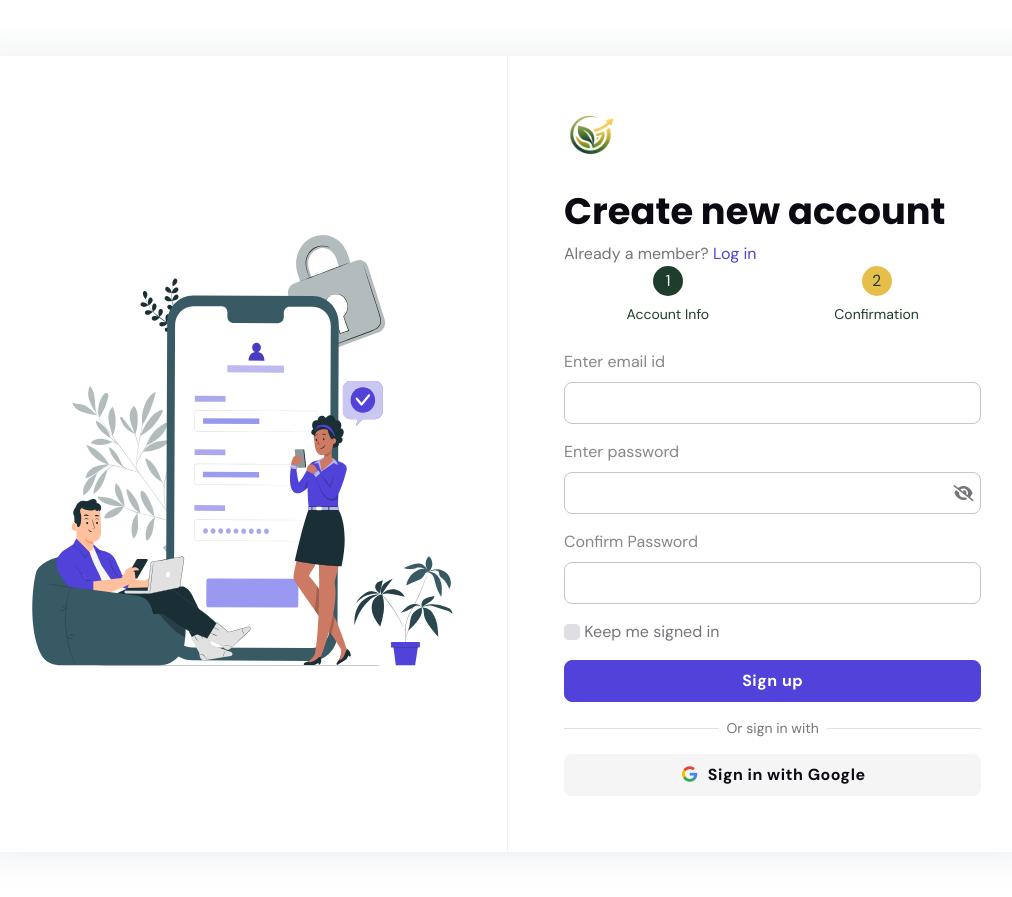
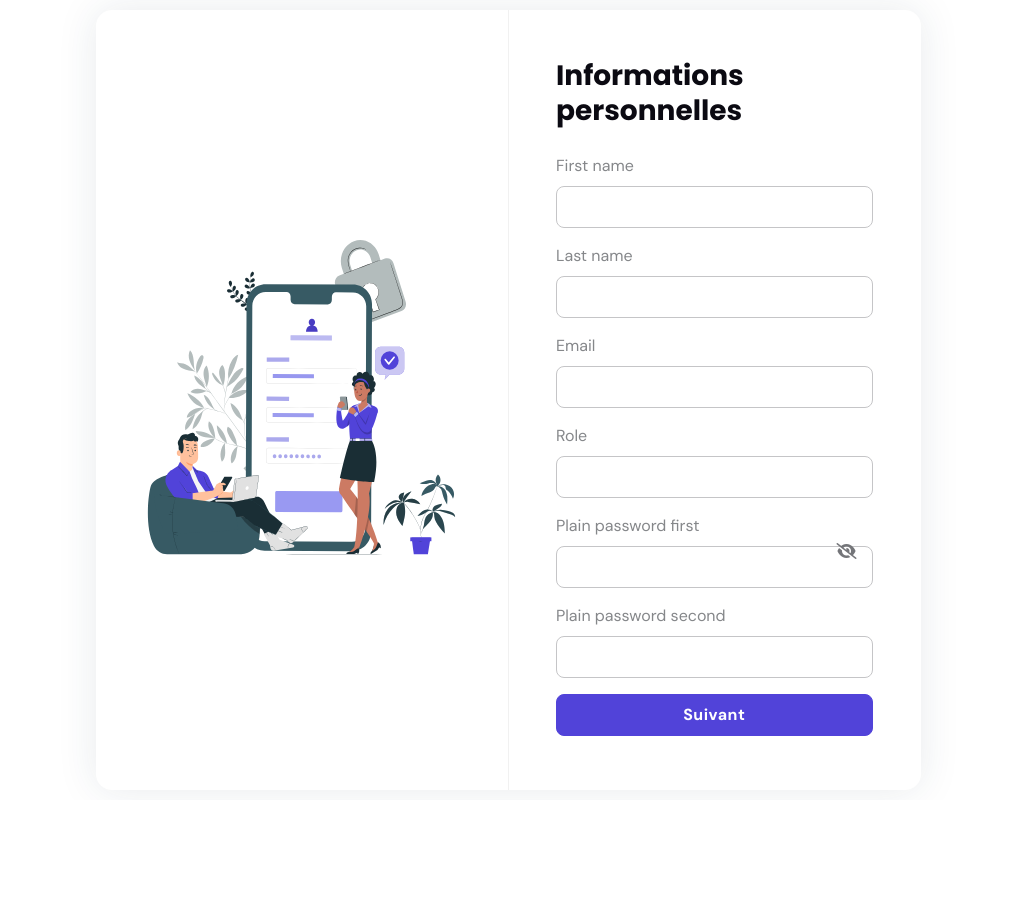
Before and after one commit to abir-Bk/Esprit-PIDEV-3A34-2026-AgriSmart, a Symfony app: template templates/register/index.html.twig in a window 1280 px wide. Shown: the whole page, without its empty margins (132-1144 px from the left). After the commit the page ends 790 px from the top, so only its background shows below. Run offline with Twig, Linux system fonts and the light colour scheme; the template is opened without the code that fills it, so the values that code supplies are empty; form fields are guessed from the names that the template uses; some libraries are stand-ins or nearby versions.

Commit message:
Add RegisterType form for user registration with validation and file uploads

```diff
--- a/composer.json
+++ b/composer.json
@@ -43,7 +43,8 @@
         "symfony/web-link": "6.4.*",
         "symfony/yaml": "6.4.*",
         "twig/extra-bundle": "^2.12|^3.0",
-        "twig/twig": "^2.12|^3.0"
+        "twig/twig": "^2.12|^3.0",
+        "vich/uploader-bundle": "^2.9"
     },
     "config": {
         "allow-plugins": {
--- a/config/bundles.php
+++ b/config/bundles.php
@@ -14,4 +14,5 @@ return [
     Symfony\Bundle\MonologBundle\MonologBundle::class => ['all' => true],
     Symfony\Bundle\MakerBundle\MakerBundle::class => ['dev' => true],
     Lexik\Bundle\JWTAuthenticationBundle\LexikJWTAuthenticationBundle::class => ['all' => true],
+    Vich\UploaderBundle\VichUploaderBundle::class => ['all' => true],
 ];
--- a/migrations/Version20260206212326.php
+++ b/migrations/Version20260207151525.php
@@ -10,7 +10,7 @@ use Doctrine\Migrations\AbstractMigration;
 /**
  * Auto-generated Migration: Please modify to your needs!
  */
-final class Version20260206212326 extends AbstractMigration
+final class Version20260207151525 extends AbstractMigration
 {
     public function getDescription(): string
     {
@@ -20,7 +20,7 @@ final class Version20260206212326 extends AbstractMigration
     public function up(Schema $schema): void
     {
         // this up() migration is auto-generated, please modify it to your needs
-        $this->addSql('CREATE TABLE users (id INT AUTO_INCREMENT NOT NULL, first_name VARCHAR(255) NOT NULL, last_name VARCHAR(255) NOT NULL, email VARCHAR(180) NOT NULL, role VARCHAR(50) NOT NULL, password VARCHAR(255) NOT NULL, phone VARCHAR(20) DEFAULT NULL, address VARCHAR(255) DEFAULT NULL, document_file VARCHAR(255) DEFAULT NULL, status VARCHAR(20) NOT NULL, created_at DATETIME NOT NULL, updated_at DATETIME NOT NULL, UNIQUE INDEX UNIQ_1483A5E9E7927C74 (email), PRIMARY KEY (id)) DEFAULT CHARACTER SET utf8mb4');
+        $this->addSql('CREATE TABLE users (id INT AUTO_INCREMENT NOT NULL, first_name VARCHAR(255) NOT NULL, last_name VARCHAR(255) NOT NULL, email VARCHAR(180) NOT NULL, role VARCHAR(50) NOT NULL, password VARCHAR(255) NOT NULL, phone VARCHAR(20) DEFAULT NULL, address VARCHAR(255) DEFAULT NULL, document_file VARCHAR(255) DEFAULT NULL, image VARCHAR(255) DEFAULT NULL, status VARCHAR(20) NOT NULL, created_at DATETIME NOT NULL, updated_at DATETIME NOT NULL, UNIQUE INDEX UNIQ_1483A5E9E7927C74 (email), PRIMARY KEY (id)) DEFAULT CHARACTER SET utf8mb4');
         $this->addSql('CREATE TABLE messenger_messages (id BIGINT AUTO_INCREMENT NOT NULL, body LONGTEXT NOT NULL, headers LONGTEXT NOT NULL, queue_name VARCHAR(190) NOT NULL, created_at DATETIME NOT NULL, available_at DATETIME NOT NULL, delivered_at DATETIME DEFAULT NULL, INDEX IDX_75EA56E0FB7336F0E3BD61CE16BA31DBBF396750 (queue_name, available_at, delivered_at, id), PRIMARY KEY (id)) DEFAULT CHARACTER SET utf8mb4');
     }
 
--- a/templates/register/index.html.twig
+++ b/templates/register/index.html.twig
@@ -1,122 +1,130 @@
 {% extends 'base.html.twig' %}
 
+{% block title %}Inscription - AgriSmart{% endblock %}
 
 {% block body %}
-<body>
+<main class="vh-100 d-flex align-items-center">
+    <div class="container">
+        <div class="row justify-content-center">
+            <div class="col-12 col-lg-10 col-xl-9">
+                <div class="bg-mode shadow rounded-3 overflow-hidden">
+                    <div class="row g-0">
 
-<!-- **************** MAIN CONTENT START **************** -->
-<main>
+                        <!-- Illustration -->
+                        <div class="col-lg-6 d-none d-lg-flex align-items-center">
+                            <div class="p-5">
+                                <img src="{{ asset('assets/images/element/signin.svg') }}" class="img-fluid">
+                            </div>
+                            <div class="vr opacity-1 d-none d-lg-block"></div>
+                        </div>
 
-<!-- =======================
-Main Content START -->
-<section class="vh-xxl-100">
-	<div class="container h-100 d-flex px-0 px-sm-4">
-		<div class="row justify-content-center align-items-center m-auto">
-			<div class="col-12">
-				<div class="bg-mode shadow rounded-3 overflow-hidden">
-					<div class="row g-0">
-						<!-- Vector Image -->
-						<div class="col-lg-6 d-md-flex align-items-center order-2 order-lg-1">
-							<div class="p-3 p-lg-5">
-								<img src="assets/images/element/signin.svg" alt="">
-							</div>
-							<!-- Divider -->
-							<div class="vr opacity-1 d-none d-lg-block"></div>
-						</div>
+                        <!-- Form -->
+                        <div class="col-lg-6">
+                            <div class="p-4 p-lg-5">
 
-						<!-- Information -->
-						<div class="col-lg-6 order-1">
-							<div class="p-4 p-sm-6">
-								<!-- Logo -->
-								<a href="index.html">
-									<img class="h-50px mb-4" src="assets/images/logo-titre.png" alt="logo">
-								</a>
-								<!-- Title -->
-								<h1 class="mb-2 h3">Create new account</h1>
-								<p class="mb-0">Already a member?<a href="sign-in.html"> Log in</a></p>
-                                        <!-- Stepper -->
-                                <div class="mb-4">
-                                    <div class="d-flex justify-content-between align-items-center position-relative">
-                                        <!-- Step 1 -->
-                                        <div class="text-center flex-fill position-relative">
-                                            <div class="rounded-circle mx-auto" style="width:30px; height:30px; background:#1F3D2B; color:white; line-height:30px;">1</div>
-                                            <small class="d-block mt-2" style="color:#1F3D2B;">Account Info</small>
-                                        </div>
+                                {% for message in app.flashes('success') %}
+                                    <div class="alert alert-success alert-dismissible fade show" role="alert">
+                                        {{ message }}
+                                        <button type="button" class="btn-close" data-bs-dismiss="alert"></button>
+                                    </div>
+                                {% endfor %}
 
-                                        <!-- Step Line -->
-                                        <div class="position-absolute top-50 start-0 end-0 translate-middle-y" style="height:2px; background:#E6BF4A; z-index:-1;"></div>
+                                {{ form_start(registrationForm, {
+                                    'attr': {
+                                        'class': 'mt-4 text-start',
+                                        'enctype': 'multipart/form-data',
+                                        'novalidate': 'novalidate'
+                                    }
+                                }) }}
 
-                                        <!-- Step 2 -->
-                                        <div class="text-center flex-fill position-relative">
-                                            <div class="rounded-circle mx-auto" style="width:30px; height:30px; background:#E6BF4A; color:#1F3D2B; line-height:30px;">2</div>
-                                            <small class="d-block mt-2" style="color:#1F3D2B;">Confirmation</small>
-                                        </div>
+                                <!-- STEP 1 -->
+                                <div id="step1">
+
+                                    <h4 class="mb-4">Informations personnelles</h4>
+
+                                    {{ form_row(registrationForm.firstName) }}
+                                    {{ form_row(registrationForm.lastName) }}
+                                    {{ form_row(registrationForm.email) }}
+                                    {{ form_row(registrationForm.role) }}
+
+                                    <div class="position-relative mb-3">
+                                        {{ form_row(registrationForm.plainPassword.first, {
+                                            'attr': {'id': 'psw-input', 'class': 'form-control'}
+                                        }) }}
+                                        <span class="position-absolute top-50 end-0 translate-middle-y pe-3">
+                                            <i class="fakepasswordicon fas fa-eye-slash cursor-pointer"></i>
+                                        </span>
                                     </div>
+
+                                    {{ form_row(registrationForm.plainPassword.second) }}
+
+                                    <button type="button" class="btn btn-primary w-100" onclick="nextStep()">
+                                        Suivant
+                                    </button>
+
                                 </div>
-								<!-- Form START -->
-								<form class="mt-4 text-start">
-									<!-- Email -->
-									<div class="mb-3">
-										<label class="form-label">Enter email id</label>
-										<input type="email" class="form-control">
-									</div>
-									<!-- Password -->
-									<div class="mb-3 position-relative">
-										<label class="form-label">Enter password</label>
-										<input class="form-control fakepassword" type="password" id="psw-input">
-										<span class="position-absolute top-50 end-0 translate-middle-y p-0 mt-3">
-											<i class="fakepasswordicon fas fa-eye-slash cursor-pointer p-2"></i>
-										</span>
-									</div>
-									<!-- Confirm Password -->
-									<div class="mb-3">
-										<label class="form-label">Confirm Password</label>
-										<input type="password" class="form-control">
-									</div>
-									<!-- Remember me -->
-									<div class="mb-3">
-										<input type="checkbox" class="form-check-input" id="rememberCheck">
-										<label class="form-check-label" for="rememberCheck">Keep me signed in</label>
-									</div>
-									<!-- Button -->
-									<div><button type="submit" class="btn btn-primary w-100 mb-0">Sign up</button></div>
 
-									<!-- Divider -->
-									<div class="position-relative my-4">
-										<hr>
-										<p class="small position-absolute top-50 start-50 translate-middle bg-mode px-1 px-sm-2">Or sign in with</p>
-									</div>
+                                <!-- STEP 2 -->
+                                <div id="step2" style="display:none;">
 
-									<!-- Google and facebook button -->
-									<div class="vstack gap-3">
-										<a href="#" class="btn btn-light mb-0"><i class="fab fa-fw fa-google text-google-icon me-2"></i>Sign in with Google</a>
-									</div>
+                                    <h4 class="mb-4">Informations complémentaires</h4>
 
-									<!-- Copyright -->
-								</form>
-								<!-- Form END -->
-							</div>
-						</div>
-					</div>
-				</div>
-			</div>
-		</div>
-	</div>
-</section>
-<!-- =======================
-Main Content END -->
+                                    {{ form_row(registrationForm.phone) }}
+                                    {{ form_row(registrationForm.address) }}
 
+                                    <div class="mb-3">
+                                        {{ form_row(registrationForm.imageFile, {
+                                            'label': 'Photo de profil',
+                                            'attr': {'accept': '.jpg,.jpeg,.png'}
+                                        }) }}
+                                        <small class="text-muted">JPG ou PNG – max 5MB</small>
+                                    </div>
+
+                                    <div class="mb-3">
+                                        {{ form_row(registrationForm.documentFileFile, {
+                                            'label': 'Document justificatif',
+                                            'attr': {'accept': '.pdf,.jpg,.jpeg,.png'}
+                                        }) }}
+                                        <small class="text-muted">PDF, JPG, PNG – max 5MB</small>
+                                    </div>
+
+                                    <button type="button" class="btn btn-outline-secondary w-100 mb-2" onclick="prevStep()">
+                                        Retour
+                                    </button>
+
+                                    <button type="submit" class="btn btn-success w-100">
+                                        Créer mon compte
+                                    </button>
+
+                                </div>
+
+                                {{ form_end(registrationForm) }}
+
+                            </div>
+                        </div>
+
+                    </div>
+                </div>
+            </div>
+        </div>
+    </div>
 </main>
-<!-- **************** MAIN CONTENT END **************** -->
 
-<!-- Back to top -->
-<div class="back-top"></div>
+<script>
+function nextStep() {
+    document.getElementById('step1').style.display = 'none';
+    document.getElementById('step2').style.display = 'block';
+}
+function prevStep() {
+    document.getElementById('step1').style.display = 'block';
+    document.getElementById('step2').style.display = 'none';
+}
+document.addEventListener('click', function(e) {
+    if (e.target.classList.contains('fakepasswordicon')) {
+        let input = document.getElementById('psw-input');
+        input.type = input.type === 'password' ? 'text' : 'password';
+    }
+});
+</script>
 
-<!-- Bootstrap JS -->
-<script src="assets/vendor/bootstrap/dist/js/bootstrap.bundle.min.js"></script>
-
-<!-- ThemeFunctions -->
-<script src="assets/js/functions.js"></script>
-
-</body>
 {% endblock %}
```
Also changed, not shown: config/routes.yaml (+20 -0 lines), migrations/Version20260207140857.php (added, +33 -0 lines), src/Controller/RegisterController.php (+29 -6 lines), src/Entity/User.php (+64 -7 lines), src/Form/RegisterType.php (added, +105 -0 lines), src/Repository/UserRepository.php (+11 -26 lines), public/uploads/images/698759d1bb40c983351704.png (added), public/uploads/users/documents/6987592587d1f969204759.png (added), public/uploads/users/documents/698759d1b890b388559763.jpg (added), 4 other files.
